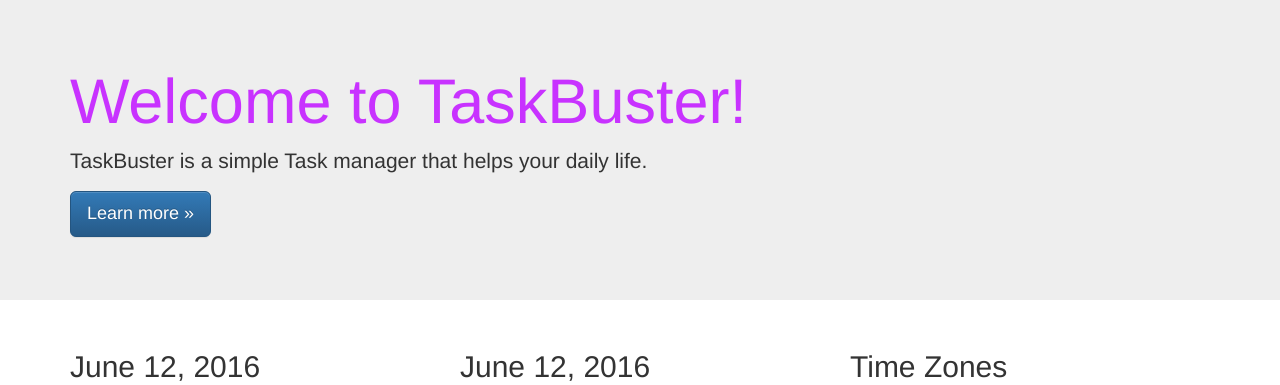
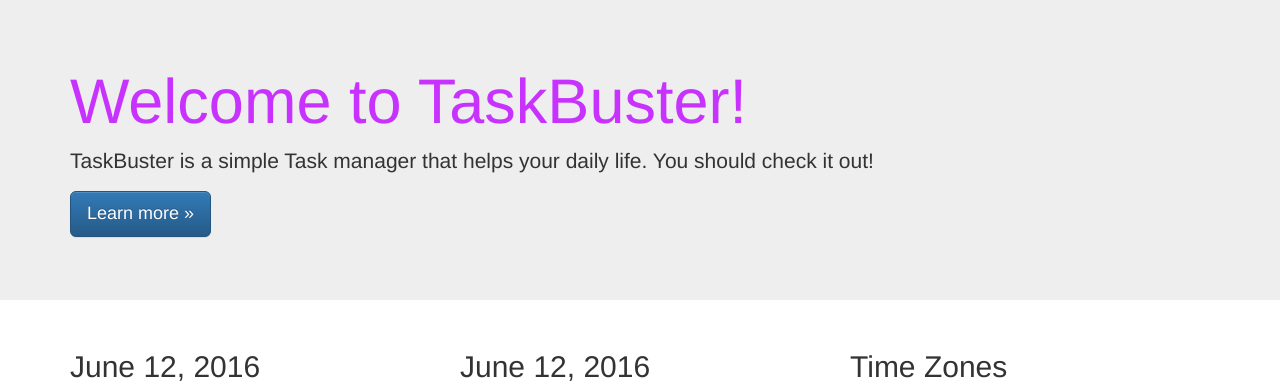
Before and after one commit to BrianGuo/taskbuster_project, a Django app: page / in a window 1280 px wide. Shown: the part 51-436 px from the top of the page. Run offline with Django 3.2, Linux system fonts and the light colour scheme; some libraries are stand-ins or nearby versions.

Commit message:
Testing small change in template for CI purposes.

```diff
--- a/taskbuster/templates/taskbuster/index.html
+++ b/taskbuster/templates/taskbuster/index.html
@@ -7,7 +7,7 @@
   <div class="jumbotron">
     <div class="container">
       <h1>Welcome to TaskBuster!</h1>
-      <p>TaskBuster is a simple Task manager that helps your daily life.</p>
+      <p>TaskBuster is a simple Task manager that helps your daily life. You should check it out!</p>
       <p><a class="btn btn-primary btn-lg" href="#" role="button">Learn more &raquo;</a></p>
     </div>
   </div>
```
